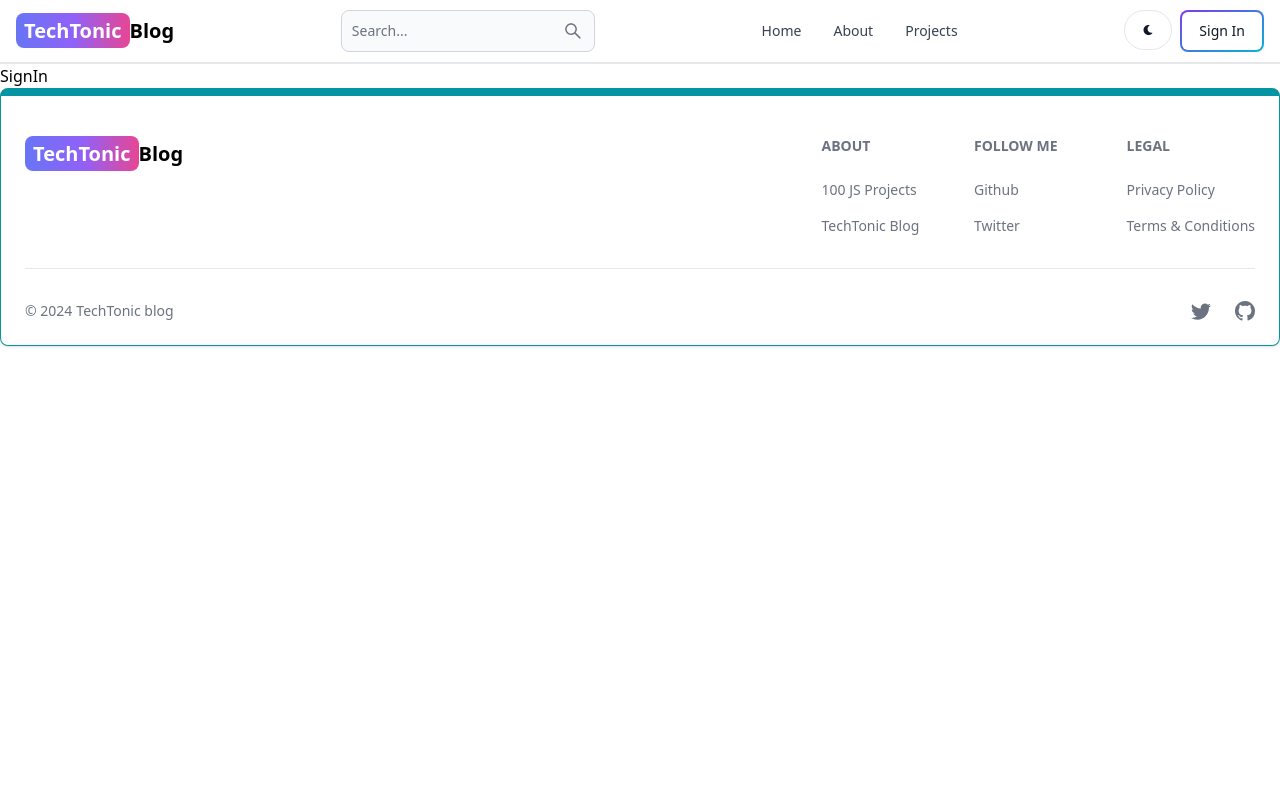
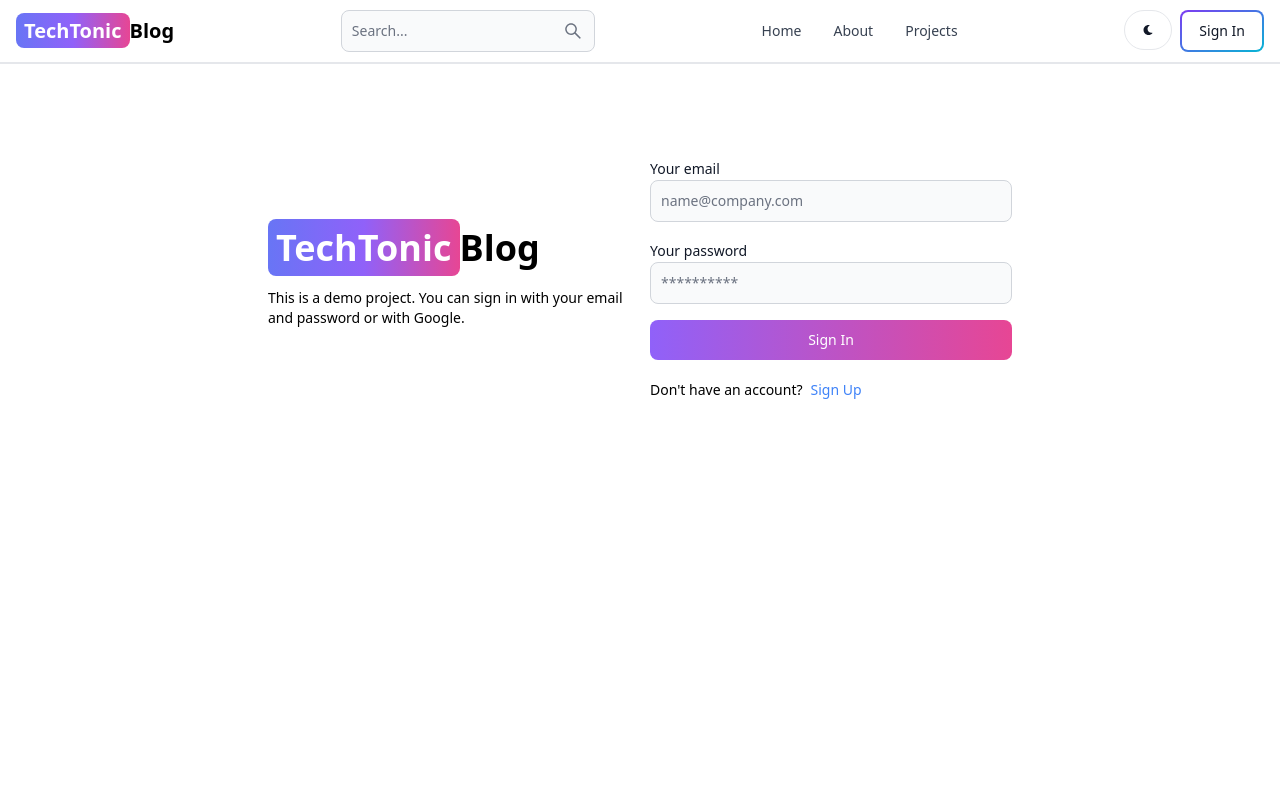
Before and after one commit to Sanskar8779/mern-blog, a React (Vite) app in the folder client/: page /sign-in in a window 1280 px wide. Shown: the top 800 px of the page. Built offline with nearby package versions, Linux system fonts and the light colour scheme.

Commit message:
complete signin page functionality

```diff
--- a/client/src/pages/SignIn.jsx
+++ b/client/src/pages/SignIn.jsx
@@ -1,7 +1,111 @@
-import React from 'react'
+
+import { Alert, Button, Label, Spinner, TextInput } from 'flowbite-react';
+import { useState } from 'react';
+import { Link, useNavigate } from 'react-router-dom';
+// import OAuth from '../components/OAuth';
 
 export default function SignIn() {
+  const [formData, setFormData] = useState({});
+  const [errorMessage, setErrorMessage] = useState(null);
+  const [loading, setLoading] = useState(false);
+  const navigate = useNavigate();
+  const handleChange = (e) => {
+    setFormData({ ...formData, [e.target.id]: e.target.value.trim() });
+  };
+
+  const handleSubmit = async (e) => {
+    e.preventDefault();
+    if ( !formData.email || !formData.password) {
+      return setErrorMessage('Please fill out all fields.');
+    }
+    try {
+      setLoading(true);
+      setErrorMessage(null);
+      const res = await fetch('/api/auth/signin', {
+        method: 'POST',
+        headers: { 'Content-Type': 'application/json' },
+        body: JSON.stringify(formData),
+      });
+      const data = await res.json();
+      if (data.success === false) {
+        return setErrorMessage(data.message);
+      }
+      setLoading(false);
+      if(res.ok) {
+        navigate('/');
+      }
+    } catch (error) {
+      setErrorMessage(error.message);
+      setLoading(false);
+    }
+  };
   return (
-    <div>SignIn</div>
-  )
+    <div className='min-h-screen mt-20'>
+      <div className='flex p-3 max-w-3xl mx-auto flex-col md:flex-row md:items-center gap-5'>
+        {/* left */}
+        <div className='flex-1'>
+          <Link to='/' className='font-bold dark:text-white text-4xl'>
+            <span className='px-2 py-1 bg-gradient-to-r from-indigo-500 via-purple-500 to-pink-500 rounded-lg text-white'>
+              TechTonic
+            </span>
+            Blog
+          </Link>
+          <p className='text-sm mt-5'>
+            This is a demo project. You can sign in with your email and password
+            or with Google.
+          </p>
+        </div>
+        {/* right */}
+
+        <div className='flex-1'>
+          <form className='flex flex-col gap-4' onSubmit={handleSubmit}>
+            <div>
+              <Label value='Your email' />
+              <TextInput
+                type='email'
+                placeholder='name@company.com'
+                id='email'
+                onChange={handleChange}
+              />
+            </div>
+            <div>
+              <Label value='Your password' />
+              <TextInput
+                type='password'
+                placeholder='**********'
+                id='password'
+                onChange={handleChange}
+              />
+            </div>
+            <Button
+              gradientDuoTone='purpleToPink'
+              type='submit'
+              disabled={loading}
+            >
+              {loading ? (
+                <>
+                  <Spinner size='sm' />
+                  <span className='pl-3'>Loading...</span>
+                </>
+              ) : (
+                'Sign In'
+              )}
+            </Button>
+            {/* <OAuth /> */}
+          </form>
+          <div className='flex gap-2 text-sm mt-5'>
+            <span>Don't have an account?</span>
+            <Link to='/sign-up' className='text-blue-500'>
+              Sign Up
+            </Link>
+          </div>
+          {errorMessage && (
+            <Alert className='mt-5' color='failure'>
+              {errorMessage}
+            </Alert>
+          )}
+        </div>
+      </div>
+    </div>
+  );
 }
```
